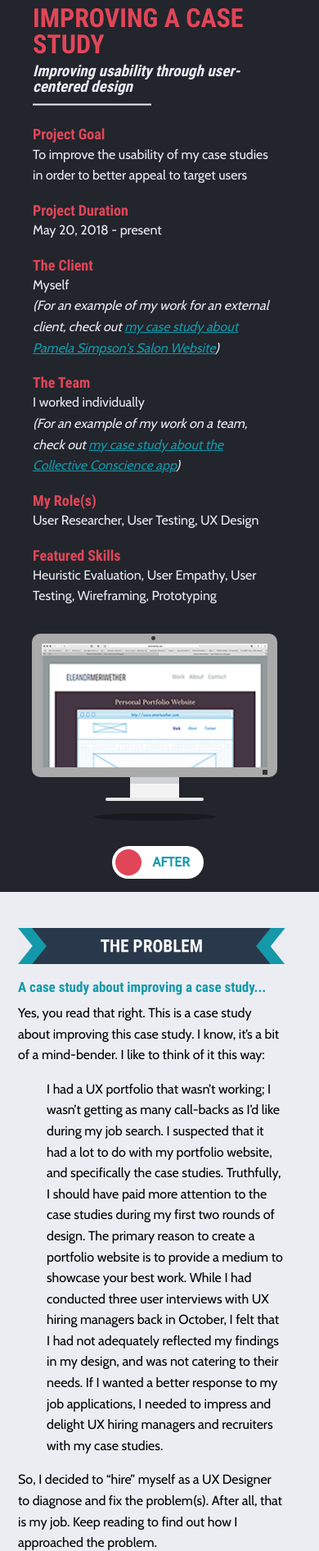
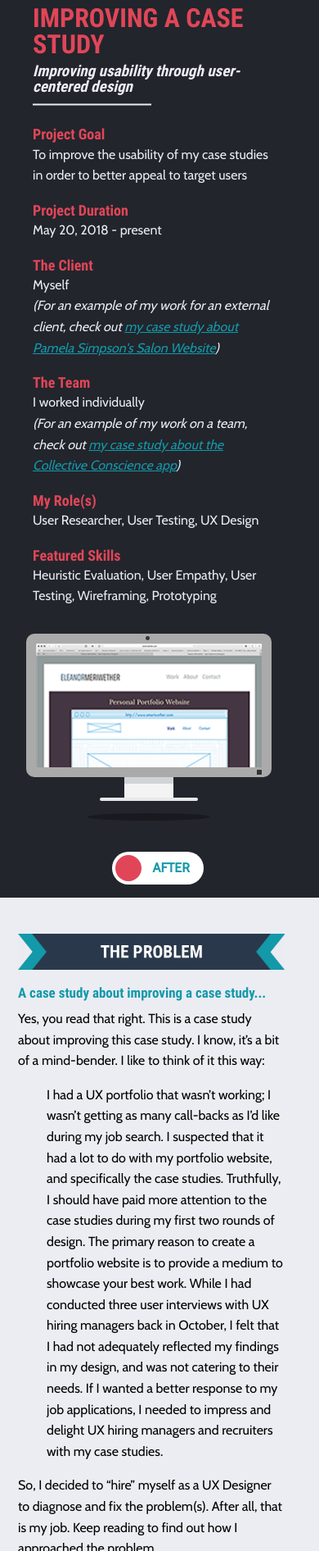
Before and after one commit to emeriwether/emeriwether.github.io, a Jekyll site: the page built from project.html, in a window 390 px wide. Shown: the part 305-2197 px from the top of the page at 82% size. Built offline with Jekyll 4.4.1, drawn with Linux system fonts in a browser that asks for light colours; grey boxes are pictures that could not be loaded.

Commit message:
align proj header img with left side

```diff
--- a/css2/project_header_image.css
+++ b/css2/project_header_image.css
@@ -16,7 +16,7 @@
 .container {
   width: 900px;
   height: 525px;
-  margin: 0 auto;
+  margin: 0 0;
 }
 
 .container:hover {
@@ -198,10 +198,9 @@
   }
 
   #headerToggle {
-    padding-top: 6em;
+    padding-top: 6.5em;
   }
 }
 
 /* 320px and less ------------------------------ */
-@media (max-width: 320px) {
-}
+@media (max-width: 320px) {}
--- a/project.html
+++ b/project.html
@@ -7,7 +7,8 @@ description: "Details about a UX project that I did to improve the case studies
 css: /css2/project.css
 ---
 
-<nav class="grid-container-padded projectNav">
+<!-- BEGIN PROJECT NAVIGATION -->
+<nav class="grid-container projectNav">
     <div class="grid-x grid-margin-x align-center align-middle">
         <a href="/home.html" class="small-7 cell text-center returnToHome">&times; RETURN TO PROJECT GALLERY</a>
         <div class="cell">
@@ -19,6 +20,7 @@ css: /css2/project.css
         </div>
     </div>
 </nav>
+<!-- END PROJECT NAVIGATION -->
 
 <!-- BEGIN HEADER -->
 <header class="grid-container-padded">
```
